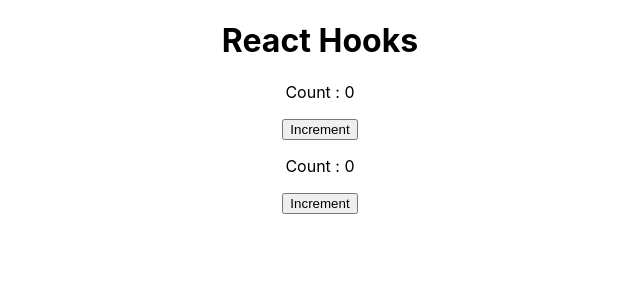
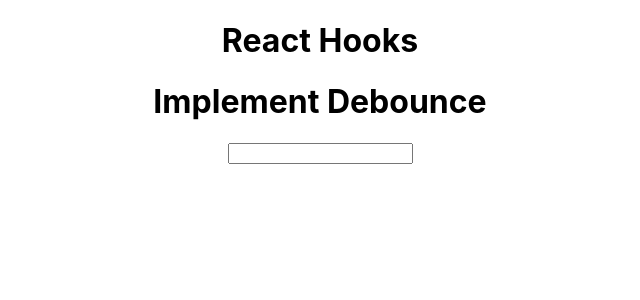
Before and after one commit to alok7023/ReactHooks, a React (Create React App) app: page / in a window 1280 px wide. Shown: the top 300 px of the page, without its empty margins (320-960 px from the left). Built offline with nearby package versions, Linux system fonts and the light colour scheme.

Commit message:
debouncing Implementation

```diff
--- a/src/App.js
+++ b/src/App.js
@@ -1,7 +1,8 @@
 
 import './App.css';
+import Debounce from './debounce';
 // import UseCallback from './useCallback/useCallback';
-import UseContext from './useContext/UseContext';
+// import UseContext from './useContext/UseContext';
 // import UseMemo from './useMemo/useMemo';
 // import UseRef from './useRef/useRef1';
 // import UseRef2 from './useRef/useRef2';
@@ -14,7 +15,8 @@ function App() {
       <UseRef2/> */}
       {/* <UseMemo/> */}
       {/* <UseCallback/> */}
-      <UseContext/>
+      {/* <UseContext/> */}
+      <Debounce/>
     </div>
   );
 }
--- /dev/null
+++ b/src/debounce.js
@@ -0,0 +1,25 @@
+import React, { useState, useEffect } from "react";
+
+export default function Debounce() {
+  const [data, setData] = useState();
+
+  useEffect(() => {
+    const timerId = setTimeout(() => {
+      console.log(data);
+    }, 300);
+    return () => {
+      clearTimeout(timerId);
+    };
+  }, [data]);
+
+  const handleChange = (e) => {
+    setData(e.target.value);
+  };
+
+  return (
+    <>
+      <h1>Implement Debounce</h1>
+      <input type="text" value={data} onChange={handleChange} />
+    </>
+  );
+}
```
